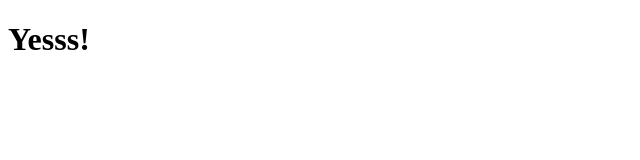
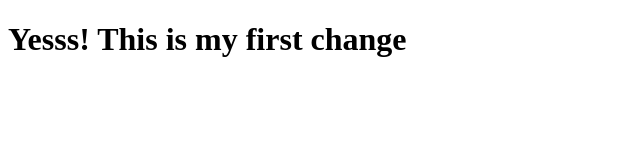
Before and after one commit to vazura6/coursera-test, a plain HTML site: page site/index.html in a window 1280 px wide. Shown: the whole page, without its empty margins (0-640 px from the left). Drawn offline with Linux system fonts and the light colour scheme.

Commit message:
Small change

```diff
--- a/site/index.html
+++ b/site/index.html
@@ -4,6 +4,6 @@
 	<title>Hello Coursera!</title>
 </head>
 <body>
-<h1>Yesss!</h1>
+<h1>Yesss! This is my first change</h1>
 </body>
 </html>
```
